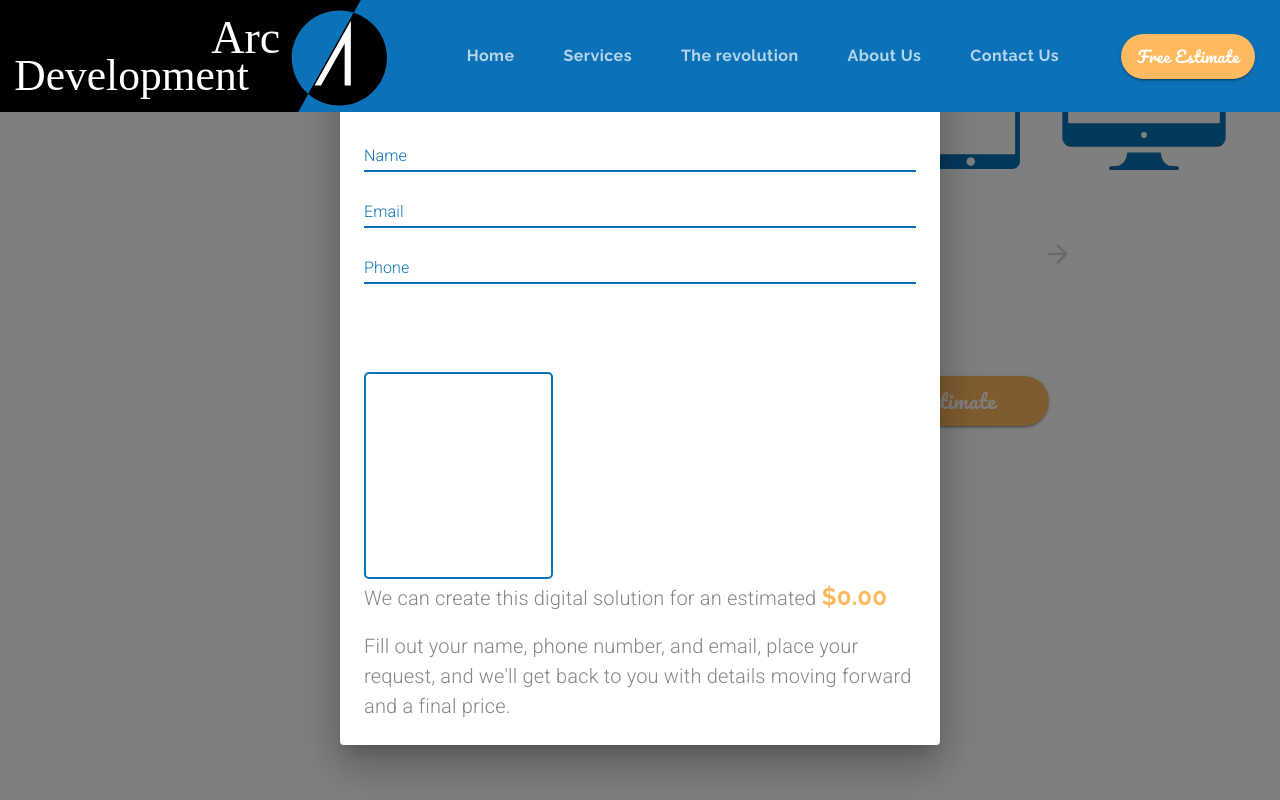
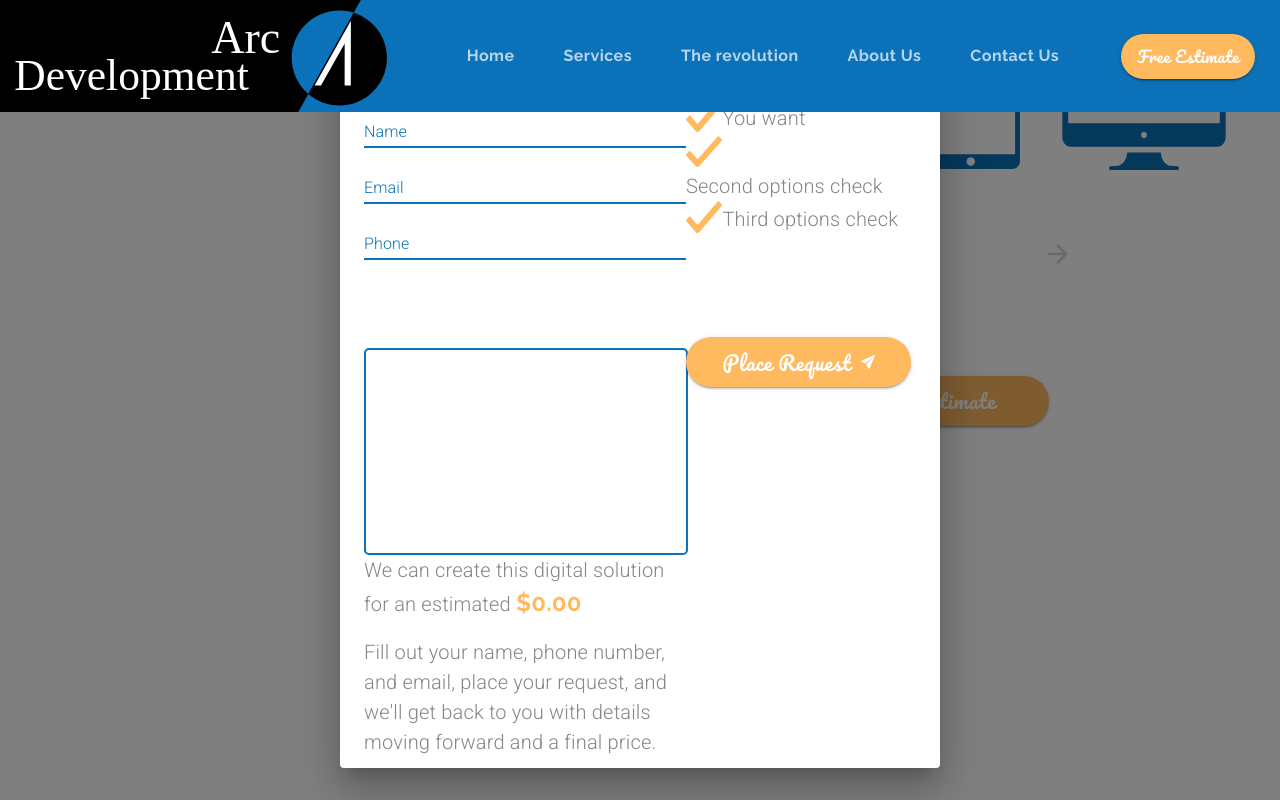
Before and after one commit to daw-maj-pl/arcdevelopment, a React (Create React App) app: page /estimate in a window 1280 px wide. Both pictures are taken after a click on the button "Get Estimate". Shown: the part 423-1223 px from the top of the page. Built offline with nearby package versions, Linux system fonts and the light colour scheme.

Commit message:
Add selection review - service and platforms

```diff
--- a/src/components/Estimate.js
+++ b/src/components/Estimate.js
@@ -341,6 +341,13 @@ export default function Estimate() {
 
   const [total, setTotal] = useState(0);
 
+  const [service, setService] = useState([]);
+  const [platforms, setPlatforms] = useState([]);
+  const [features, setFeatures] = useState([]);
+  const [customFeatures, setCustomFeatures] = useState('');
+  const [category, setCategory] = useState('');
+  const [users, setUsers] = useState('');
+
   const defaultOptions = {
     loop: true,
     autoplay: true,
@@ -411,12 +418,15 @@ export default function Estimate() {
     switch (newSelected.title) {
       case 'Custom Software Development':
         setQuestions(softwareQuestions);
+        setService(newSelected.title);
         break;
       case 'iOS/Android App Development':
         setQuestions(softwareQuestions);
+        setService(newSelected.title);
         break;
       case 'Website Development':
         setQuestions(websiteQuestions);
+        setService(newSelected.title);
         break;
       default:
         setQuestions(newQuestions);
@@ -477,6 +487,22 @@ export default function Estimate() {
     }
 
     setTotal(cost);
+  };
+
+  const getPlatforms = () => {
+    let newPlatforms = [];
+
+    if (questions.length > 2) {
+      questions
+        .filter(
+          question =>
+            question.title === 'Which platforms do you need supported?'
+        )
+        .map(question => question.options.filter(option => option.selected))[0]
+        .map(option => newPlatforms.push(option.title));
+
+      setPlatforms(newPlatforms);
+    }
   };
 
   return (
@@ -608,6 +634,7 @@ export default function Estimate() {
             onClick={() => {
               setDialogOpen(true);
               getTotal();
+              getPlatforms();
             }}
           >
             Get Estimate
@@ -624,7 +651,7 @@ export default function Estimate() {
         </Grid>
         <DialogContent>
           <Grid container>
-            <Grid item container direction="column">
+            <Grid item container direction="column" md={7}>
               <Grid item style={{ marginBottom: '0.5em' }}>
                 <TextField
                   label="Name"
@@ -656,7 +683,6 @@ export default function Estimate() {
                   onChange={onChange}
                 />
               </Grid>
-            </Grid>
               <Grid item style={{ maxWidth: '20em' }}>
                 <TextField
                   InputProps={{ disableUnderline: true }}
@@ -672,13 +698,89 @@ export default function Estimate() {
               <Grid item>
                 <Typography variant="body1" paragraph>
                   We can create this digital solution for an estimated{' '}
-                <span className={classes.specialText}>${total.toFixed(2)}</span>
+                  <span className={classes.specialText}>
+                    ${total.toFixed(2)}
+                  </span>
                 </Typography>
                 <Typography variant="body1" paragraph>
-                Fill out your name, phone number, and email, place your request,
-                and we'll get back to you with details moving forward and a
-                final price.
+                  Fill out your name, phone number, and email, place your
+                  request, and we'll get back to you with details moving forward
+                  and a final price.
                 </Typography>
+              </Grid>
+            </Grid>
+            <Grid item container direction="column" md={5}>
+              <Grid item>
+                <Grid container direction="column">
+                  <Grid item container alignItems="center">
+                    <Grid item>
+                      <img src={check} alt="checkmark" />
+                    </Grid>
+                    <Grid item>
+                      <Typography variant="body1">
+                        You want {service}
+                        {platforms.length > 0
+                          ? ` for ${
+                              //if only web application is selected...
+                              platforms.indexOf('Web Application') > -1 &&
+                              platforms.length === 1
+                                ? //then finish sentence here
+                                  'a Web Application.'
+                                : //otherwise, if web application and another platform is selected...
+                                platforms.indexOf('Web Application') > -1 &&
+                                  platforms.length === 2
+                                ? //then finish the sentence here
+                                  `a Web Application and an ${platforms[1]}.`
+                                : //otherwise, if only one platform is selected which isn't web application...
+                                platforms.length === 1
+                                ? //then finish the sentence here
+                                  `an ${platforms[0]}`
+                                : //otherwise, if other two options are selected...
+                                platforms.length === 2
+                                ? //then finish the sentence here
+                                  'an iOS Application and an Android Application.'
+                                : //otherwise if all three are selected...
+                                platforms.length === 3
+                                ? //then finish the sentence here
+                                  'a Web Application, an iOS Application, and an Android Application.'
+                                : null
+                            }`
+                          : null}
+                      </Typography>
+                    </Grid>
+                  </Grid>
+                  <Grid item container alignItems="center">
+                    <Grid item>
+                      <img src={check} alt="checkmark" />
+                    </Grid>
+                    <Grid item>
+                      <Typography variant="body1">
+                        Second options check
+                      </Typography>
+                    </Grid>
+                  </Grid>
+                  <Grid item container alignItems="center">
+                    <Grid item>
+                      <img src={check} alt="checkmark" />
+                    </Grid>
+                    <Grid item>
+                      <Typography variant="body1">
+                        Third options check
+                      </Typography>
+                    </Grid>
+                  </Grid>
+                </Grid>
+              </Grid>
+              <Grid item>
+                <Button variant="contained" className={classes.estimateButton}>
+                  Place Request
+                  <img
+                    src={send}
+                    alt="paper airplane"
+                    style={{ marginLeft: '0.5em' }}
+                  />
+                </Button>
+              </Grid>
             </Grid>
           </Grid>
         </DialogContent>
```
Lines whose indentation alone changed are shown as unchanged.
